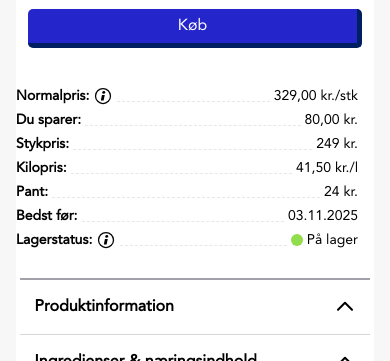
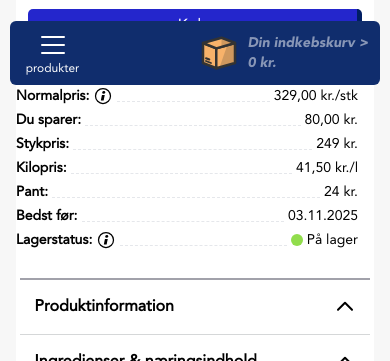
Before and after one commit to abhishekbaraik333/motatos, a plain HTML site: page index.html in a window 390 px wide. Shown: the part 739-1100 px from the top of the page. Drawn offline with nearby package versions, Linux system fonts and the light colour scheme.

Commit message:
added bar

```diff
--- a/index.html
+++ b/index.html
@@ -27,6 +27,7 @@
         <img src="./images/motatos-logo.svg" class="lg:w-[200px] w-[180px]" alt="">
         <img src="./images/tagline--condensed.9561def5.svg" class="w-[80px] lg:hidden" alt="">
 
+        <!-- cart-desktop -->
         <div class="cart hidden lg:flex  bg-[#f7f7f7] px-3 py-1 gap-2 rounded-base border-[1px] border-zinc-200">
             <div class="box">
                 <svg xmlns="http://www.w3.org/2000/svg" class="box-border flex w-10 w-10" fill="none"
@@ -52,15 +53,16 @@
                 <p>0 kr.</p>
             </div>
         </div>
+
     </header>
     <main class="bg-bgColor">
-        <div class="flex  items-center gap-2 w-full bg-[#D3D4F5] py-3 lg:py-5">
+        <div class="flex banner  items-center gap-2 w-full bg-[#D3D4F5] py-3 lg:py-5">
             <div class="flex h-full grow cursor-pointer items-center gap-4 px-4 lg:px-[12%]">
                 <div class="text-sm font-bold leading-4 opacity-70">💵 Få 50 kr. i rabat når du
                     handler for min. 399 kr. 💵<!-- --> <a class="underline text-inherit"
                         href="https://www.motatos.dk/nyheder/fa-50-kr-i-rabat-i-dag">Få rabatkoden her!</a></div>
             </div>
-            <button class="flex shrink-0 items-center justify-center px-4 lg:px-[12%]">
+            <button class="hide-btn flex shrink-0 items-center justify-center px-4 lg:px-[12%]">
                 <svg xmlns="http://www.w3.org/2000/svg" class="box-border flex w-6 h-6 text-gray-80" fill="none"
                     viewBox="0 0 32 32">
                     <title>Luk ned</title>
@@ -69,6 +71,43 @@
                 </svg>
             </button>
         </div>
+
+               <!-- cart-mobile -->
+                <div class=" lg:hidden fixed bottom-5 w-full z-10 ">
+               <div class="cart-mobile  bg-[#102d6d] w-[95%] mx-auto rounded-md flex justify-between py-2">
+                <div class="px-4 flex flex-col justify-center items-center">
+                    <svg xmlns="http://www.w3.org/2000/svg" class="box-border flex w-8 h-8 text-white" fill="none" viewBox="0 0 32 32"><path stroke="currentColor" stroke-linecap="round" stroke-width="2" d="M5 8h22M5 24h22M5 16h22"></path></svg>
+                    <p class="text-white text-xs">
+                        produkter
+                    </p>
+                </div>
+                <div class="cart flex lg:hidden  bg-transparent px-3 py-1 gap-2 rounded-base">
+                    <div class="box">
+                        <svg xmlns="http://www.w3.org/2000/svg" class="box-border flex w-10" fill="none"
+                            viewBox="0 0 32 32">
+                            <path fill="#F7B26A" stroke="#333" stroke-linejoin="round" stroke-miterlimit="10" stroke-width="2"
+                                d="M13.9 28.2 3.2 24V8l10.7 4.3v16Z"></path>
+                            <path fill="#F7B26A" d="m9.6 24-4-1.6 4 1.6Z"></path>
+                            <path stroke="#333" stroke-linecap="round" stroke-linejoin="round" stroke-miterlimit="10"
+                                stroke-width="1.5" d="m9.6 24-4-1.6"></path>
+                            <path fill="#F7B26A" d="m8.3 21.2-2.7-1 2.7 1Z"></path>
+                            <path stroke="#333" stroke-linecap="round" stroke-linejoin="round" stroke-miterlimit="10"
+                                stroke-width="1.5" d="m8.3 21.2-2.7-1"></path>
+                            <path fill="#F7B26A" stroke="#333" stroke-linejoin="round" stroke-miterlimit="10" stroke-width="2"
+                                d="M13.9 28.2 28.8 24V8l-15 4.3v16Z"></path>
+                            <path fill="#F7B26A" stroke="#333" stroke-linejoin="round" stroke-miterlimit="10" stroke-width="2"
+                                d="M28.8 8 18.1 3.8 3.2 8l10.7 4.3L28.8 8Z"></path>
+                            <path fill="#333" stroke="#333" stroke-linejoin="round" stroke-miterlimit="10" stroke-width="2"
+                                d="M17.6 27.2 28.8 24V8l-5 1.5-6.2 17.7ZM19 11l9.5-3L19 4v7Z" opacity=".2"></path>
+                        </svg>
+                    </div>
+                    <div class=" opacity-50 text-sm text-white cart-text">
+                        <p>Din indkebskurv ></p>
+                        <p>0 kr.</p>
+                    </div>
+                </div>
+               </div>
+            </div>
 
         <section class="lg:px-[12%] ">
             <div class="flex pt-5 gap-5">
--- a/script.js
+++ b/script.js
@@ -37,3 +37,7 @@
       overlay.style.display = 'none';
       document.body.classList.remove('show-dialog');
   });
+
+  document.querySelector(".hide-btn").addEventListener("click",()=>{
+    document.querySelector('.banner').style.display = 'none';
+  })
```
